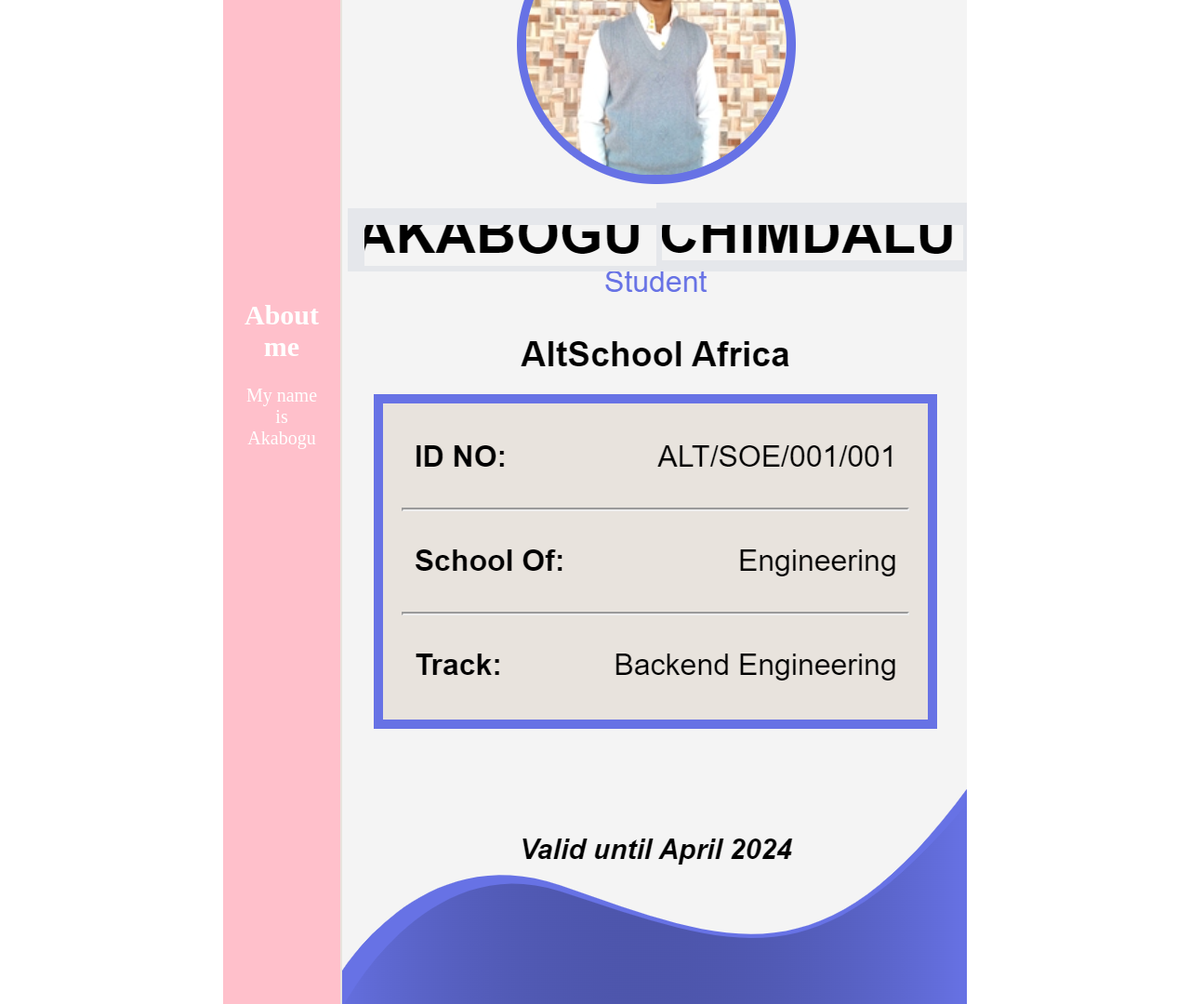
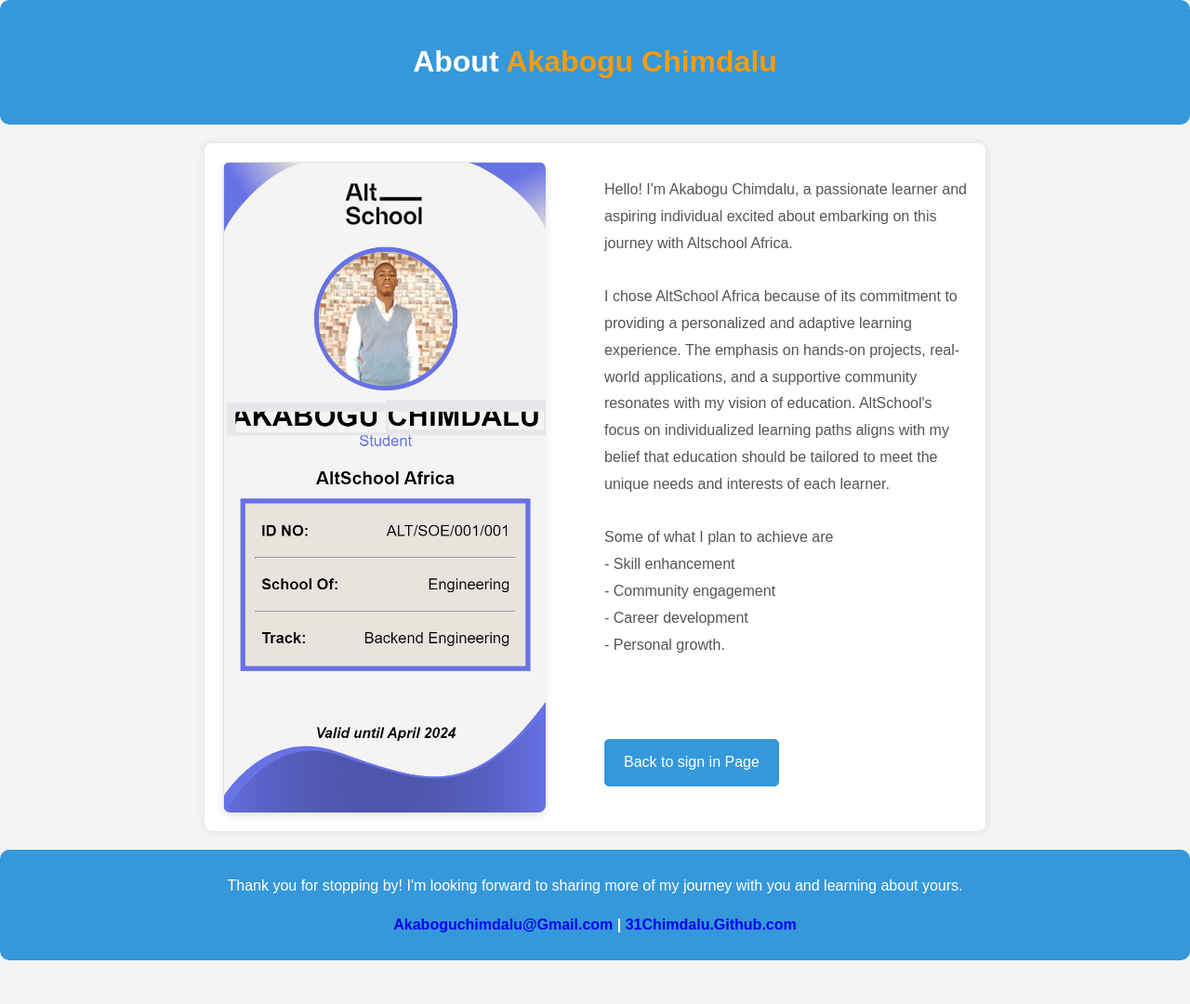
Before and after one commit to 31Chimdalu/AltschoolAssignment1, a plain HTML site: page about.html in a window 1280 px wide. Shown: the whole page at 93% size. After the commit the page ends 1033 px from the top, so only its background shows below. Drawn offline with Linux system fonts and the light colour scheme.

Commit message:
Update about.html

```diff
--- a/about.html
+++ b/about.html
@@ -3,63 +3,149 @@
 <head>
     <meta charset="UTF-8">
     <meta name="viewport" content="width=device-width, initial-scale=1.0">
+    <title>About Me | AltSchool Assignment 1 | First semester</title>
+
     <style>
         body {
+            font-family: 'Arial', sans-serif;
+            line-height: 1.6;
             margin: 0;
-      display: flex;
-      justify-content: center;
-      align-items: center;
-      height: 100vh;
+            padding: 0;
+            background-color: #f4f4f4;
+            color: #333;
         }
 
         .container {
             display: grid;
-      grid-template-columns: 1fr 1fr; /* Two equal columns */
-      /* gap: 20px; */
-      max-width: 800px; /* Adjust the max-width as needed */
-      margin: 0 auto; /* Center the container */
+            grid-template-columns: 1fr 1fr;
+            gap: 20px;
         }
 
-    .text-side {
-      display: flex;
-      flex-direction: column;
-      justify-content: center;
-      align-items: center;
+        header {
+            background-color: #3498db;
+            color: #fff;
+            text-align: center;
             padding: 20px;
-      background-color: #ffc0cb; /* Pale pink background */
+            border-radius: 10px;
         }
 
-    .text-content {
-      text-align: center;
-      font-size: 20px;
-      color: #fff;
+        header h1 span {
+            color: #f39c12;
         }
 
-    .image-side {
-      display: flex;
-      justify-content: center;
-      align-items: center;
+        section {
+            max-width: 800px;
+            margin: 20px auto;
+            padding: 20px;
+            background-color: #fff;
+            border-radius: 8px;
+            display: grid;
+            grid-template-columns: 1fr 1fr;
+            gap: 20px;
+            box-shadow: 0 0 10px rgba(0, 0, 0, 0.1); /* Subtle shadow effect */
         }
 
-    .side-image {
+        section h2 {
+            color: #3498db;
+        }
+
+        section p {
+            color: #555;
+            line-height: 1.8;
+        }
+
+        footer {
+            background-color: #3498db;
+            color: #fff;
+            text-align: center;
+            padding: 10px;
+            border-radius: 10px;
+            margin-top: 20px;
+        }
+
+        footer p span {
+            color: #f39c12;
+            font-weight: bold;
+        }
+
+        img {
             max-width: 100%;
-      height: auto;
+            height: 700px;
+            border-radius: 8px;
+            box-shadow: 0 4px 8px rgba(0, 0, 0, 0.1);
+        }
+
+        .btn{
+            display: inline-block;
+            padding: 10px 20px;
+            font-size: 16px;
+            text-align: center;
+            text-decoration: none;
+            background-color: #3498db;
+            color: #fff;
+            border: 1px solid #3498db;
+            border-radius: 5px;
+            cursor: pointer;
+        }
+
+        .social-links{
+          text-decoration: none;
+          /* color: inherit; */
+        }
+
+        .btn:hover {
+            background-color: #4f7b98;
+        }
+
+        .social-links:hover{
+          color: #f39c12;
+        }
+
+        @media screen and (max-width: 700px) {
+            section {
+                grid-template-columns: 1fr; /* Collapse into one column */
+            }
+
+            img {
+                order: -1; /* Move the image to the top */
+            }
+            .sth{
+              visibility: hidden;
+            }
         }
     </style>
-  <title>Two-Sided Page</title>
+
 </head>
 <body>
-  <div class="container">
-    <div class="text-side">
-      <div class="text-content">
-        <h2>About me</h2>
-        <p>My name is Akabogu</p>
-        </div>
-    </div>
 
-    <div class="image-side">
-      <img src="altschool-ID-Card (1).png" alt="Placeholder Image" class="ID card" >
-    </div>
-  </div>
+    <header>
+        <h1>About <span>Akabogu Chimdalu</span></h1>
+    </header>
+
+    <section id="background">
+        <img src="altschool-ID-Card (1).png" alt="Profile Image">
+        <p>Hello! I'm Akabogu Chimdalu, a passionate learner and aspiring individual excited about embarking on this journey with Altschool Africa. <br><br>
+
+          I chose AltSchool Africa because of its commitment to providing a personalized and adaptive learning experience. The emphasis on hands-on projects, real-world applications, and a supportive community resonates with my vision of education. AltSchool's focus on individualized learning paths aligns with my belief that education should be tailored to meet the unique needs and interests of each learner. <br><br>
+
+          Some of what I plan to achieve are <br>
+          - Skill enhancement <br>
+          - Community engagement <br>
+          - Career development <br>
+          - Personal growth. <br>
+
+
+          <br><br><br>
+          <a href="index.html" class="btn">Back to sign in Page</a>
+        </p>
+
+
+    </section>
+
+    <footer>
+        <p>Thank you for stopping by! I'm looking forward to sharing more of my journey with you and learning about yours.</p>
+        <p><span><a href="mailto:Akaboguchimdalu@Gmail.com" class="social-links">Akaboguchimdalu@Gmail.com</a></span> <b class="sth"> | </b> <span><a href="https://github.com/31Chimdalu" class="social-links">31Chimdalu.Github.com</a></span></p>
+    </footer>
+
 </body>
 </html>
```
Lines whose indentation alone changed are shown as unchanged.
